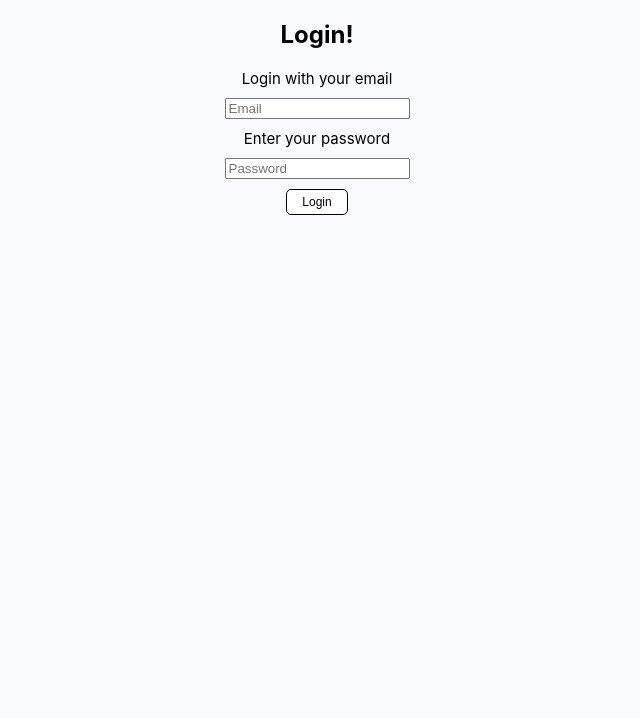
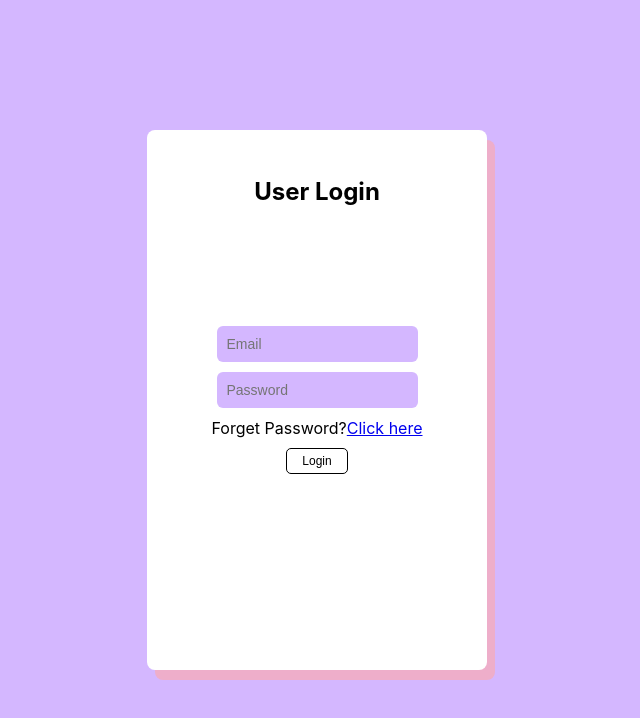
Before and after one commit to StarStyle-CEN3031/StarStyle, a React (Create React App) app in the folder frontend/: page /login in a window 1280 px wide. Shown: the top 718 px of the page, without its empty margins (323-963 px from the left). Built offline with nearby package versions, Linux system fonts and the light colour scheme; no server answers.

Commit message:
Edit Login

```diff
--- a/frontend/src/Login.css
+++ b/frontend/src/Login.css
@@ -1,8 +1,33 @@
+/* Purple background */
+.auth_background{
+    width: 100vw;
+    height: 100vh;
+    background-color: #d4b7ff;
+    margin: 0;
+    display: flex;
+    position: relative;
+}
+
+/* Login pop up */
 .auth-page {
-    display: flex;
-    flex-direction: column;
-    align-items: center;
-    justify-content: center;
+    background-color: white;
+    color: #000000;
+    width: 300px;
+    height: 500px;
+    padding: 20px;
+    border-radius: 8px;
+    position: absolute;
+    top: 50%;
+    left: 50%;
+    transform: translate(-50%, -50%);
+    z-index: 10;
+    box-shadow: 8px 10px #EEAECA;
+}
+
+.auth-page h1 {
+    color: black;
+    position: absolute;
+    top : 5%;
 }
 
 .auth-page form {
@@ -10,11 +35,22 @@
     flex-direction: column;
     align-items: center;
     justify-content: center;
-    gap: 10px;
+    gap: 50px;
+    color: EADDFF;
 }
 
-.auth-page h2 {
-    text-align: center;
+.auth-page input {
+    padding: 10px;
+    font-size: 14px;
+    border: none;
+    background-color: #d4b7ff;
+    border-radius: 6px;
+    outline: 6px;
+}
+
+.auth-page input:focus {
+    border: 1px soild #a675ff;
+    background-color: #f8f1ff;
 }
 
 .auth-page button {
@@ -26,14 +62,25 @@
     border-radius: 5px;
     font-size: 12px;
     padding: 5px 15px;
-  }
-
-.auth-page label {
-    font-size: 15px;
 }
-
 .auth-page button:hover {
     transform: scale(1.2);
     background-color: #a0c4e2;
     color: white;
 }
+
+.forgot {
+    font-size: 12px;
+    text-align: right;
+    width: 100%;
+}
+
+.forgot a {
+    color: #5c4b99;
+    text-decoration: none;
+    font-weight: 500;
+}
+
+.forgot a:hover {
+    text-decoration: underline;
+}
--- a/frontend/src/Login.js
+++ b/frontend/src/Login.js
@@ -1,7 +1,7 @@
 import { useState } from 'react';
 import { auth } from './config/firebase';
 import { signInWithEmailAndPassword } from 'firebase/auth';
-import { useNavigate } from 'react-router-dom';
+import { useNavigate, Link} from 'react-router-dom';
 import './Login.css';
 
 function Login() {
@@ -22,18 +22,21 @@ function Login() {
   };
 
   return (
-    <div className="auth-page">
-      <h2>Login!</h2>
+    <div>
+    <section className="auth_background">
+    </section>
+
+    <div>
+    <section className="auth-page">
+      <h1>User Login</h1>
       <form onSubmit={handleLogin}>
-        <label>Login with your email</label>
         <input
-          type="email"
+          type="Email"
           placeholder="Email"
           value={email}
           onChange={(e) => setEmail(e.target.value)}
           required
         />
-        <label>Enter your password</label>
         <input
           type="password"
           placeholder="Password"
@@ -41,9 +44,16 @@ function Login() {
           onChange={(e) => setPassword(e.target.value)}
           required
         />
+        <div className="forget">
+          <text>Forget Password?</text>
+          <Link to="reset=password">Click here</Link>
+        </div>
         <button type="submit">Login</button>
       </form>
+    </section>
     </div>
+    </div>
+
   );
 }
 
```
